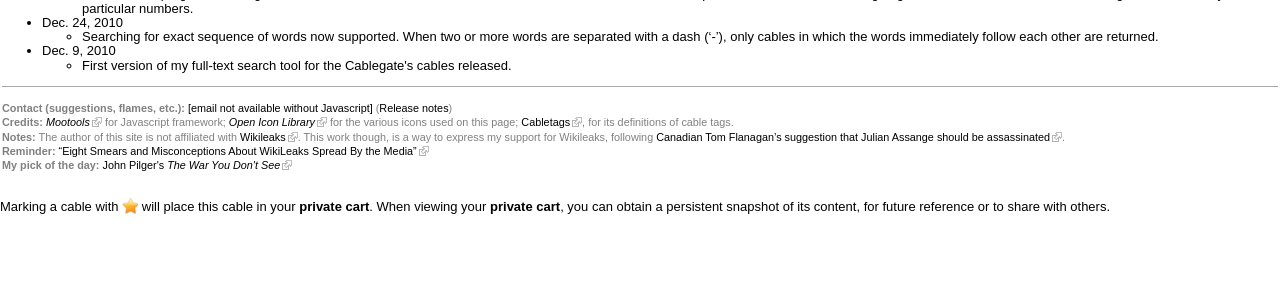
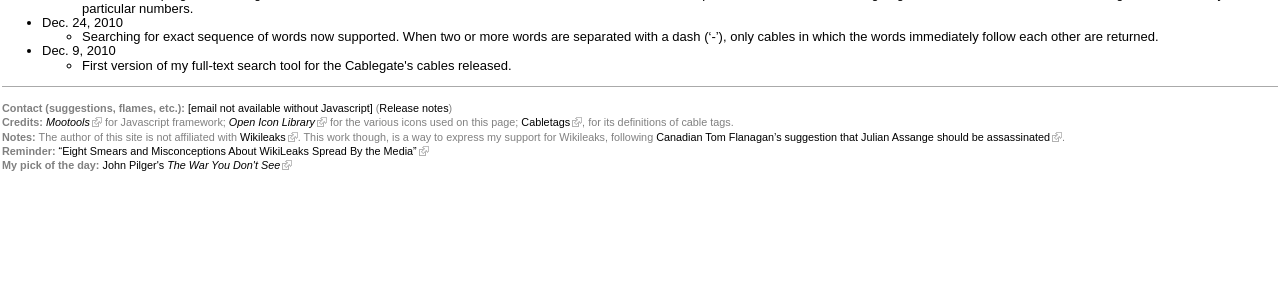
Before and after one commit to gorhill/cablegatesearch.net, a PHP site: page /release-notes.php in a window 1280 px wide. Shown: the part 248-546 px from the top of the page. Run offline with PHP 8.4, Linux system fonts and the light colour scheme; some libraries are stand-ins or nearby versions.

Commit message:
Committing all cumulated changes since a while now

```diff
--- a/release-notes.php
+++ b/release-notes.php
@@ -51,6 +51,5 @@ a:hover {color:#004;opacity:0.8}
 </div>
 <?php include('contact-inc.html'); ?>
 </div><!-- end main -->
-<p id="cart-tips">Marking a cable with <img style="vertical-align:bottom" width="16" height="16" src="bookmark.png" alt="In cart"> will place this cable in your <span style="font-weight:bold">private cart</span>. When viewing your <span style="font-weight:bold">private cart</span>, you can obtain a persistent snapshot of its content, for future reference or to share with others.</p>
 </body>
 </html>
```
